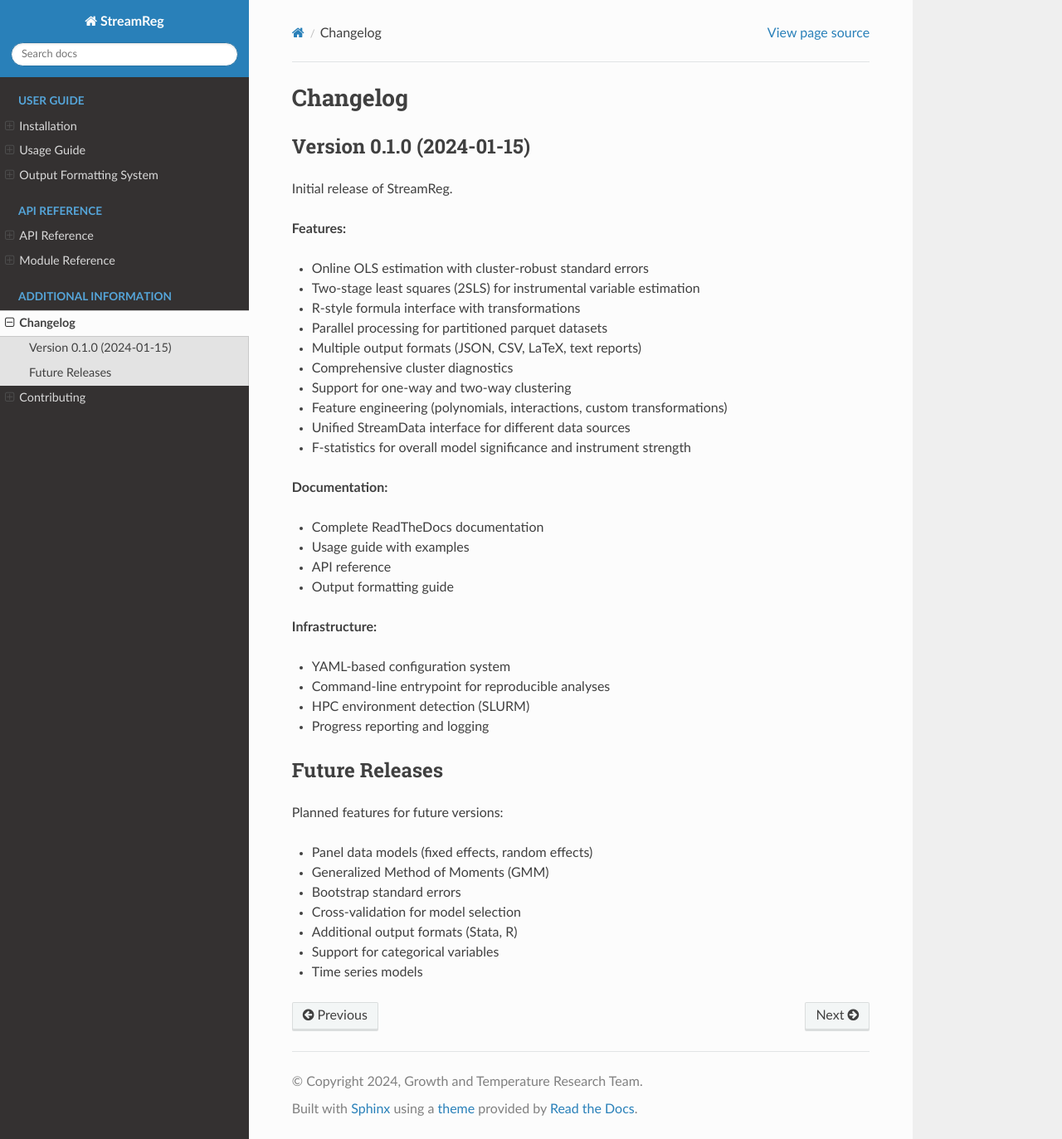
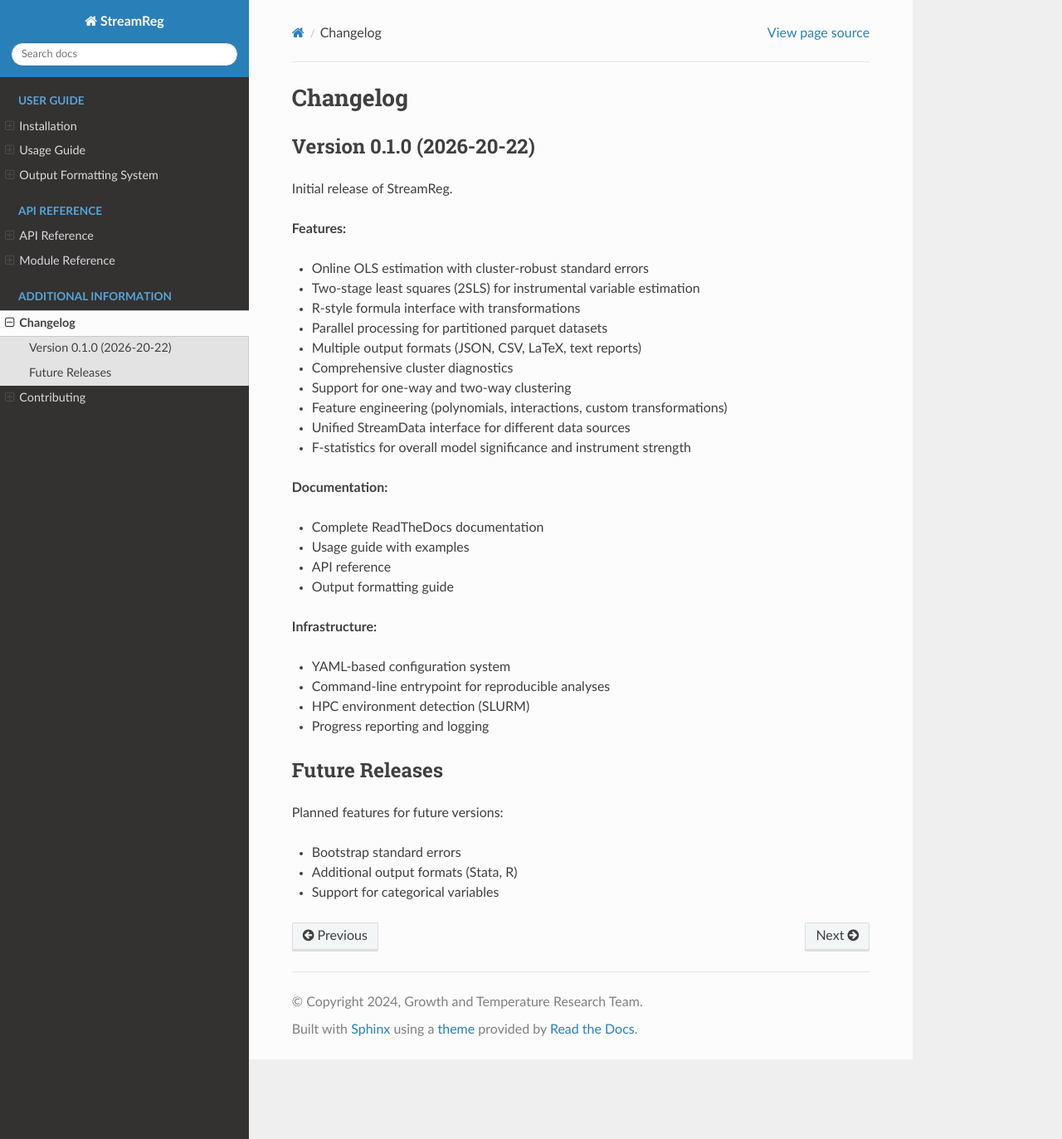
Before and after one commit to felixschulz385/streamreg, a Sphinx documentation site: the page built from docs/changelog.rst, in a window 1280 px wide and 1373 px high. Shown: the whole window at 83% size. Built offline with Sphinx 7.4.7 and the Read the Docs theme 3.1.0, drawn with Linux system fonts in a browser that asks for light colours; pages that are not in the unit, such as notebooks, are missing from menus.

Commit message:
fix: Update version date and remove planned features from changelog

```diff
--- a/docs/changelog.rst
+++ b/docs/changelog.rst
@@ -3,7 +3,7 @@
 Changelog
 =========
 
-Version 0.1.0 (2024-01-15)
+Version 0.1.0 (2026-20-22)
 --------------------------
 
 Initial release of StreamReg.
@@ -40,10 +40,6 @@ Future Releases
 
 Planned features for future versions:
 
-* Panel data models (fixed effects, random effects)
-* Generalized Method of Moments (GMM)
 * Bootstrap standard errors
-* Cross-validation for model selection
 * Additional output formats (Stata, R)
 * Support for categorical variables
-* Time series models
```
